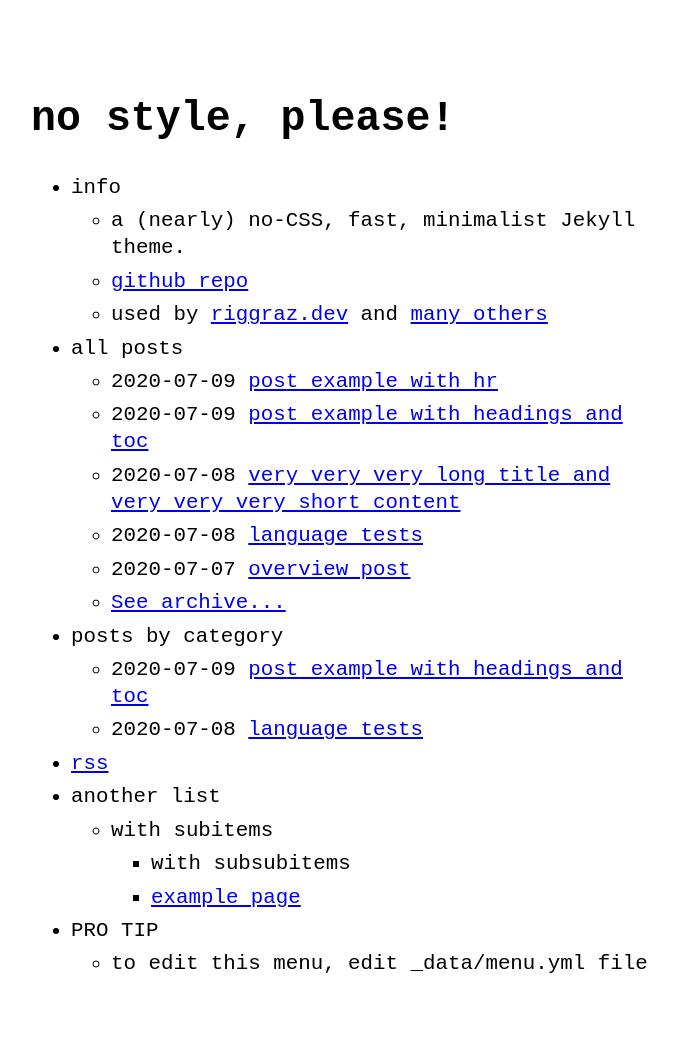
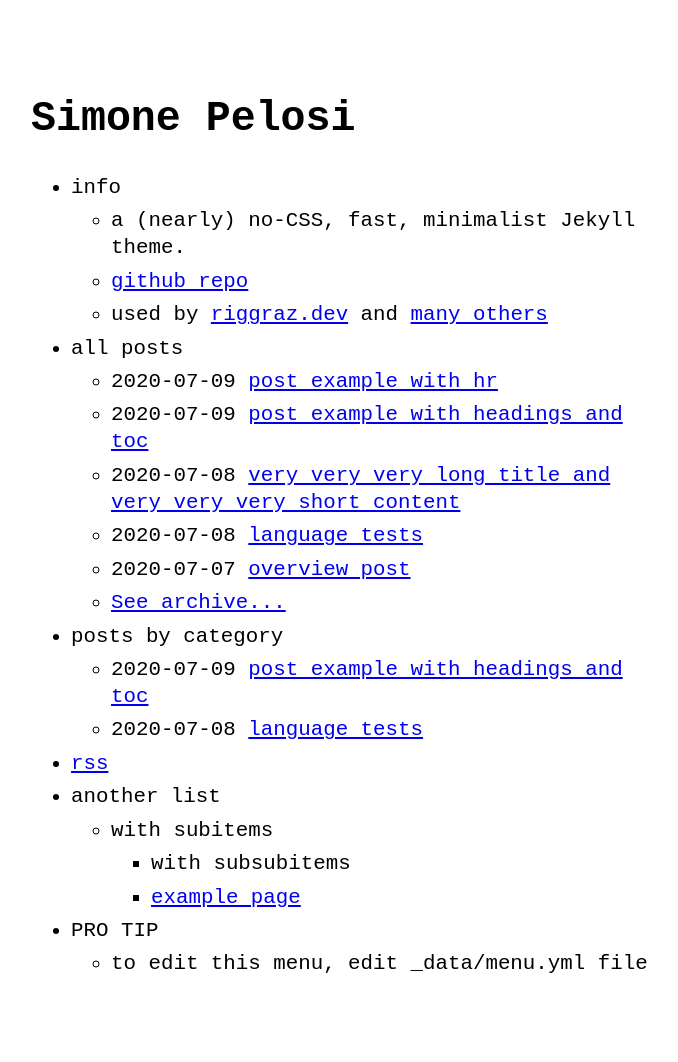
Before and after one commit to simonepelosi/simonepelosi.github.io, a Jekyll site: the page built from index.md, in a window 1280 px wide. Shown: the whole page, without its empty margins (289-967 px from the left). Built offline with Jekyll 4.4.1, drawn with Linux system fonts in a browser that asks for light colours.

Commit message:
Update _config.yml

```diff
--- a/_config.yml
+++ b/_config.yml
@@ -1,7 +1,7 @@
-title: no style, please! # name of the site
-author: Riccardo Graziosi # name of site's author
-email: riccardo.graziosi97@gmail.com # email of site's author
-url: https://riggraz.dev # root address of the site
+title: Simone Pelosi # name of the site
+author: Simone Pelosi # name of site's author
+email: simo.pelo94@gmail.com # email of site's author
+url: simonepelosi.github.io # root address of the site
 baseurl: "/no-style-please" # subpath of the site, e.g. "/blog" (leave it blank "" if you're site shouldn't use a subpath)
 description: > # description of the site (multiple lines allowed)
   A (nearly) no-CSS, fast, minimalist Jekyll theme.
```
